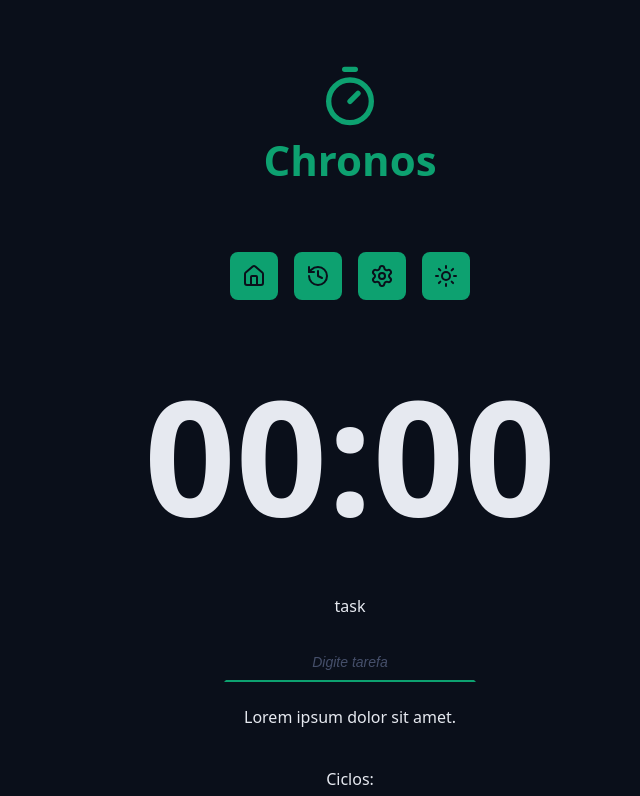
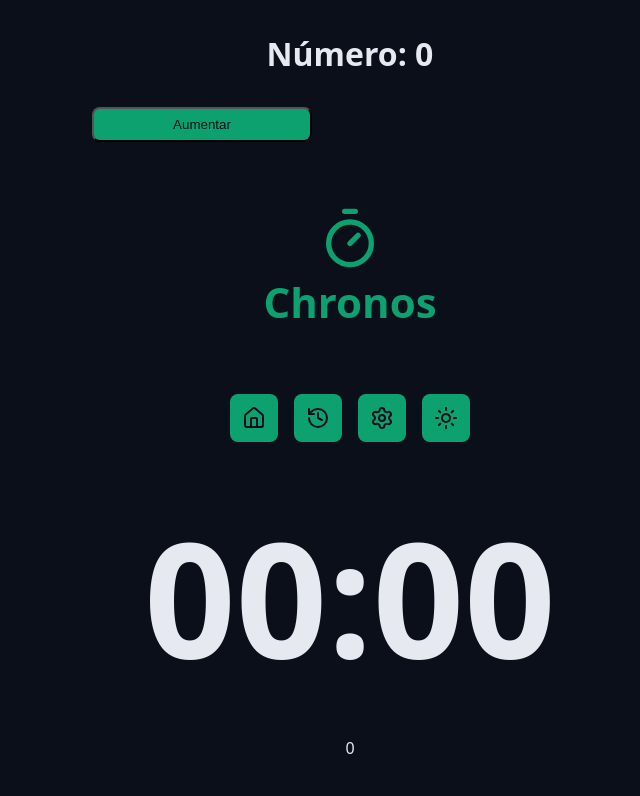
Before and after one commit to LeandroDevLab/chronos-pomodoro, a React (Vite) app: page / in a window 1280 px wide. Shown: the top 796 px of the page, without its empty margins (290-930 px from the left). Built offline with nearby package versions, Linux system fonts and the light colour scheme.

Commit message:
Estudando useState

```diff
--- a/src/App.tsx
+++ b/src/App.tsx
@@ -10,14 +10,31 @@ import { Cycles } from './components/Cycles';
 import { DefaultButton } from './components/DefaultButton';
 import { PlayCircleIcon } from 'lucide-react';
 import { Footer } from './components/Footer';
+import { Heading } from './components/Heading';
+import { useState } from 'react';
 
 export function App() {
-  console.log('Oi');
+  const [numero, setNumero] = useState(0);
+
+  function handleClick() {
+    //Entendendo a diferença de useState com prevState e sem
+    setNumero(prevState => prevState + 1);
+    setNumero(prevState => prevState + 1);
+    setNumero(prevState => prevState + 1); // retorna 3
+    //setNumero(numero + 1);
+    //setNumero(numero + 1);
+    //setNumero(numero + 1); // retorna 1
+  }
 
   return (
     // o React Fragment me permite adicionar vários elementos irmãos, pois sem ele seriam todos "pais",
     //pode ser com ou sem o nome Fragment
     <>
+      <Container>
+        <Heading>Número: {`${numero}`}</Heading>
+        <DefaultButton icon='Aumentar' onClick={handleClick} />
+      </Container>
+
       <Container>
         <Logo>Chronos</Logo>
       </Container>
@@ -36,7 +53,7 @@ export function App() {
             <DefaultInput
               id='meuInput'
               type='text'
-              labelText='task'
+              labelText={numero.toString()} // converter para string
               title='TITULO'
               placeholder='Digite tarefa'
             />
```
